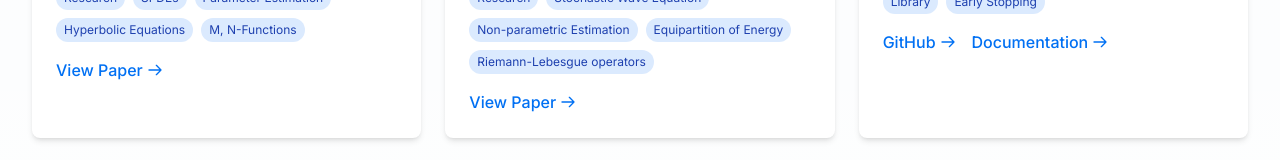
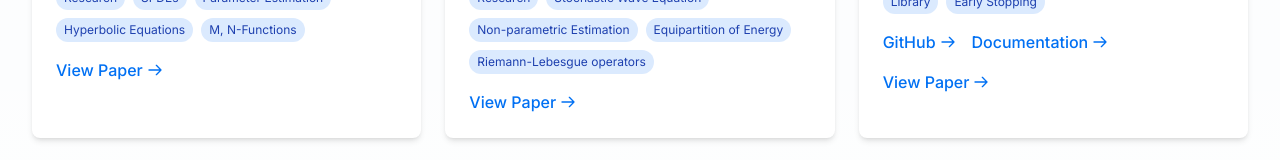
Before and after one commit to ziebelle/ziebelle.github.io, a Next.js app: page / in a window 1280 px wide. Shown: the part 938-1098 px from the top of the page. Built offline with nearby package versions, Linux system fonts and the light colour scheme.

Commit message:
Add link to paper

```diff
--- a/app/data/projects.ts
+++ b/app/data/projects.ts
@@ -40,7 +40,8 @@ export const allProjects: Project[] = [
         tags: ['Python', 'Machine Learning', 'Open Source', 'Library', 'Early Stopping'],
         links: [
             { title: 'GitHub', url: 'https://github.com/ESFIEP/EarlyStopping' },
-            { title: 'Documentation', url: 'https://earlystop.github.io/EarlyStopping/' }
+            { title: 'Documentation', url: 'https://earlystop.github.io/EarlyStopping/' },
+            { title: 'View Paper', url: 'https://arxiv.org/abs/2503.16753' }
         ],
         featured: true,
     },
```
